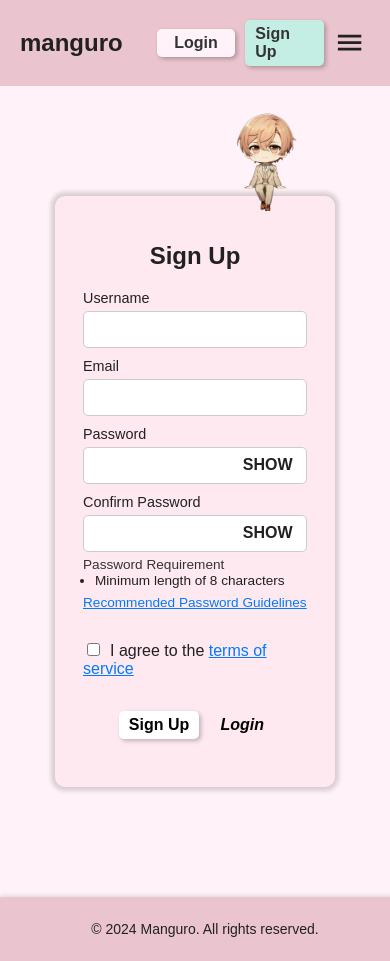
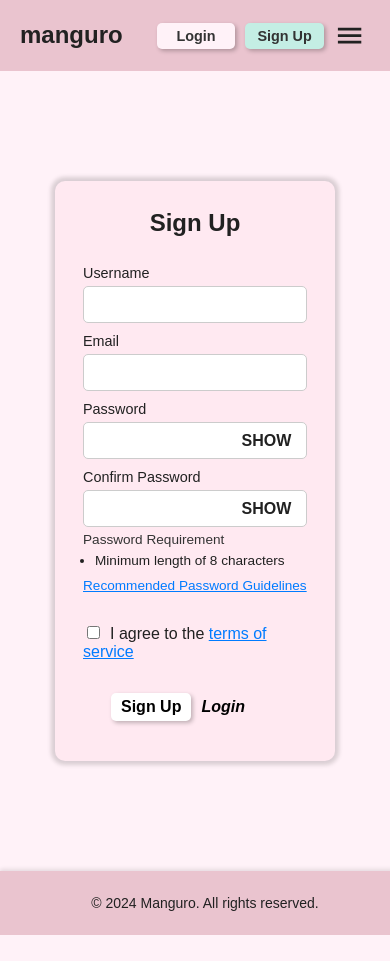
Before and after one commit to Tathkage/manguro, a Next.js app in the folder frontend/: page /signup in a window 390 px wide. After the commit the page ends 935 px from the top, so only its background shows below. Built offline with nearby package versions, Linux system fonts and the light colour scheme.

Commit message:
Welcome Section & Login/Signup
Updated the welcome section of the home page, the login form, and signup form to be more responsive.

```diff
--- a/frontend/src/app/signup/page.tsx
+++ b/frontend/src/app/signup/page.tsx
@@ -24,18 +24,6 @@ export default function SignUp() {
   return (
 
     <>
-      <section>
-        <div className={styles['mascot-container']}>
-          <Image
-            src={maleMascot}
-            alt="Male Manguro Mascot"
-            width={500}
-            height={500}
-            className={styles['login-avatar']}
-          />
-        </div>
-      </section>
-
       <section className={styles['signup-section']}>
         <h1>Sign Up</h1>
         <form className={styles['signup-form']}>
--- a/frontend/src/styles/global.css
+++ b/frontend/src/styles/global.css
@@ -99,6 +99,7 @@ header .login {
     cursor: pointer;
     font-weight: bold;
     width: 15vw;
+    font-size: 0.9rem;
 }
 
 header .sign-up {
@@ -110,6 +111,7 @@ header .sign-up {
     cursor: pointer;
     font-weight: bold;
     width: 15vw;
+    font-size: 0.9rem;
 }
 
 /* Menu Styling */
--- a/frontend/src/styles/login.module.css
+++ b/frontend/src/styles/login.module.css
@@ -1,30 +1,21 @@
-.mascot-container {
-    position: absolute;
-    top: 115px;
-    left: 50%;
-    transform: translateX(-120%);
-    z-index: 1;
-}
-
-.login-avatar {
-    width: 100px;
-    height: auto;
-}
-
 .login-section {
     display: flex;
     flex-direction: column;
     align-items: center;
     justify-content: center;
     position: relative;
-    height: 37vh;
     width: 80%;
-    margin-left: 10%;
-    margin-top: 20%;
-    margin-bottom: 20%;
+    max-width: 300px;
+    margin: 20% auto;
     background-color: #FFE9F1;
     border-radius: 10px;
     box-shadow: 0 0 4px 4px rgba(0, 0, 0, 0.15);
+    padding-bottom: 5%;
+}
+
+.login-section h1 {
+    margin-top: 10%;
+    margin-bottom: 10%;
 }
 
 .login-form {
@@ -64,7 +55,7 @@
     position: absolute;
     cursor: pointer;
     color: #212121;
-    right: 25%;
+    right: 15%;
     font-weight: bold;
 }
 
@@ -72,7 +63,7 @@
     margin: auto;
     margin-top: 10%;
     margin-bottom: 10%;
-    width: 63%;
+    width: 75%;
 }
 
 .login-button {
@@ -83,16 +74,15 @@
     border: none;
     cursor: pointer;
     font-weight: bold;
-    margin-left: 5%;
     font-size: 1rem;
 }
 
 .sign-up-button {
     background: none;
+    padding: 5px 10px;
     border: none;
     font-style: italic;
     cursor: pointer;
     font-weight: bold;
-    margin-left: 5%;
     font-size: 1rem;
 }
--- a/frontend/src/styles/signup.module.css
+++ b/frontend/src/styles/signup.module.css
@@ -1,32 +1,26 @@
-.mascot-container {
-    position: absolute;
-    top: 111px;
-    left: 50%;
-    transform: translateX(20%);
-    z-index: 1;
-}
-
-.login-avatar {
-    width: 100px;
-    height: auto;
-}
-
 .signup-section {
     display: flex;
     flex-direction: column;
     align-items: center;
     justify-content: center;
-    height: 70vh;
+    position: relative;
     width: 80%;
-    margin-left: 10%;
-    margin-top: 20%;
-    margin-bottom: 20%;
+    max-width: 300px;
+    margin: 20% auto;
     background-color: #FFE9F1;
     border-radius: 10px;
     box-shadow: 0 0 4px 4px rgba(0, 0, 0, 0.15);
+    padding-bottom: 5%;
+}
+
+.signup-section h1 {
+    position: relative;
+    margin-top: 10%;
+    margin-bottom: 10%;
 }
 
 .signup-form {
+    position: relative;
     display: flex;
     flex-direction: column;
     gap: 10px;
@@ -63,7 +57,7 @@
     position: absolute;
     cursor: pointer;
     color: #212121;
-    right: 25%;
+    right: 7%;
     font-weight: bold;
 }
 
@@ -80,7 +74,7 @@
     margin-top: 0;
     margin-bottom: 0;
     padding-left: 12px;
-    line-height: 0.5;
+    line-height: 1;
 }
 
 .guidelines-link {
@@ -108,7 +102,7 @@
     margin: auto;
     margin-top: 10%;
     margin-bottom: 10%;
-    width: 68%;
+    width: 75%;
 }
 
 .sign-up-button {
@@ -120,16 +114,15 @@
     cursor: pointer;
     font-weight: bold;
     margin-left: 0;
-    margin-right: 5%;
     font-size: 1rem;
 }
 
 .login-button {
     background: none;
+    padding: 5px 10px;
     border: none;
     font-style: italic;
     cursor: pointer;
     font-weight: bold;
-    margin-left: 5%;
     font-size: 1rem;
 }
```
Also changed, not shown: frontend/src/app/login/page.tsx (+0 -12 lines), frontend/src/styles/home.module.css (+6 -10 lines).
